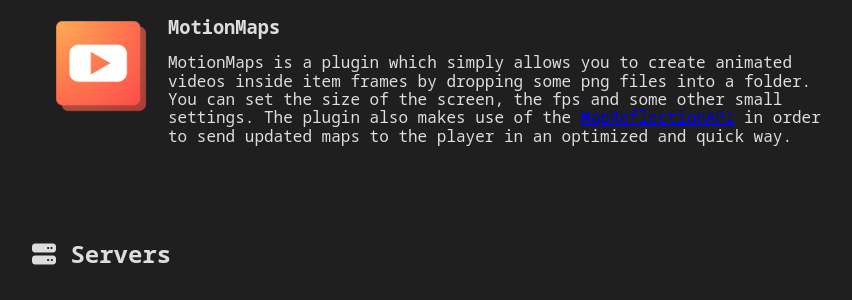
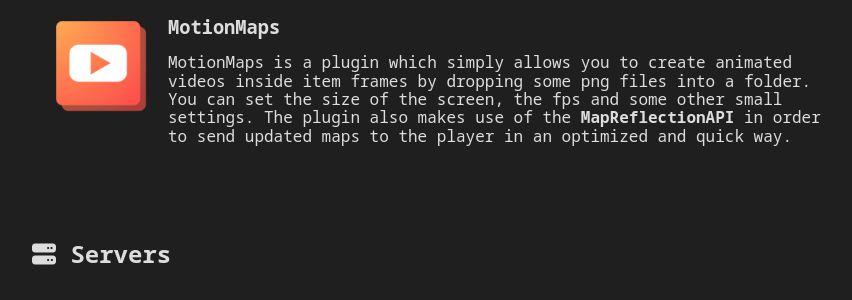
Before and after one commit to M64DiamondStar/M64Dev, a PHP site: page /projects in a window 1280 px wide. Shown: the part 1312-1612 px from the top of the page, without its empty margins (198-1050 px from the left). Run offline with PHP 8.4, Linux system fonts and the light colour scheme; some libraries are stand-ins or nearby versions.

Commit message:
Added link class to MapRelfectionAPI hyperlink

```diff
--- a/projects.php
+++ b/projects.php
@@ -175,7 +175,7 @@
                                 <h3>MotionMaps</h3>
                                     <p>MotionMaps is a plugin which simply allows you to create animated videos inside item frames by dropping some png files
                                         into a folder. You can set the size of the screen, the fps and some other small settings. The plugin also makes use of
-                                        the <a href="https://github.com/SBDPlugins/MapReflectionAPI">MapReflectionAPI</a> in order to send updated maps to the
+                                        the <a href="https://github.com/SBDPlugins/MapReflectionAPI" class="link">MapReflectionAPI</a> in order to send updated maps to the
                                         player in an optimized and quick way.
                                     </p>
                             </div>
```
